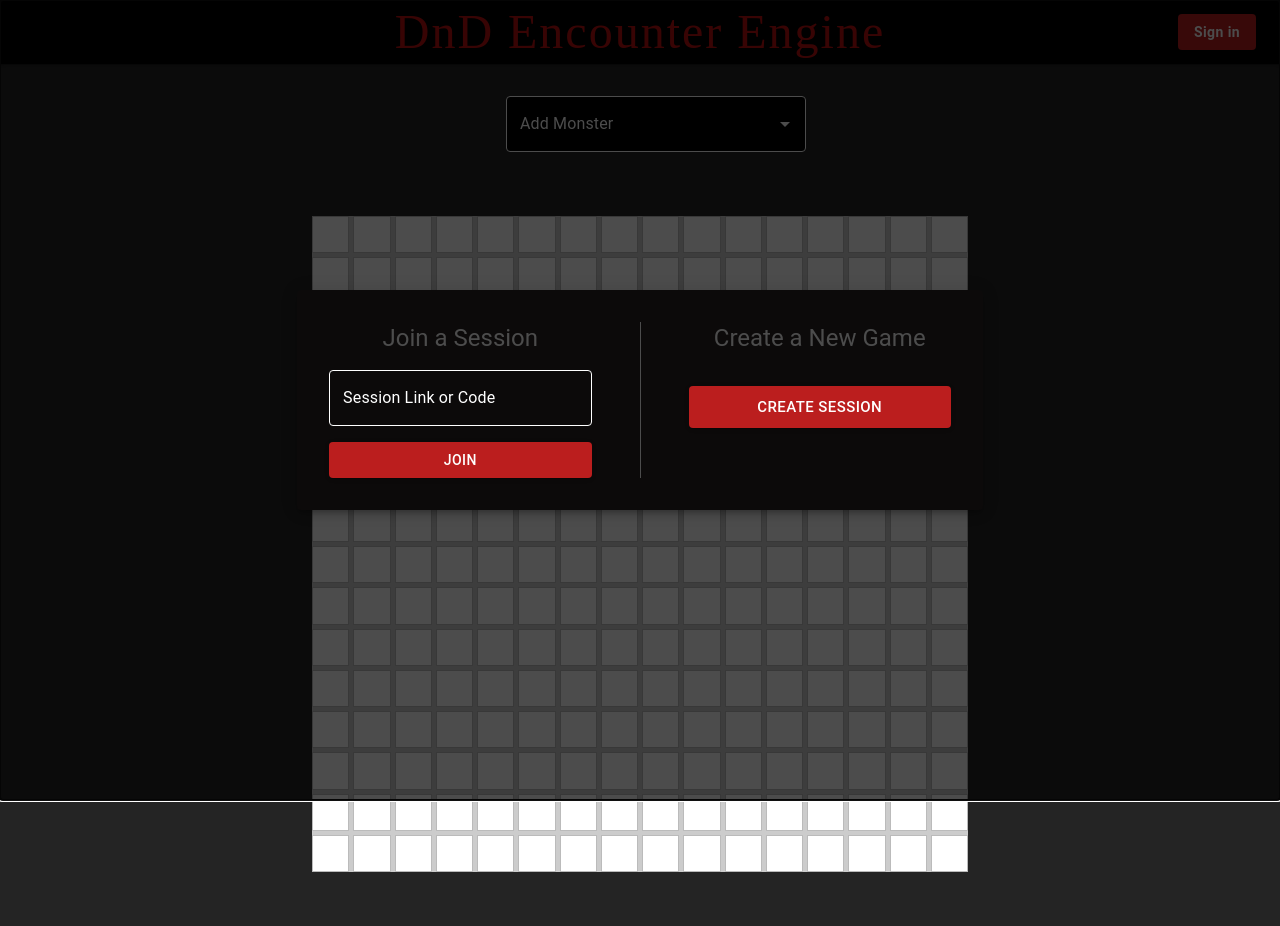
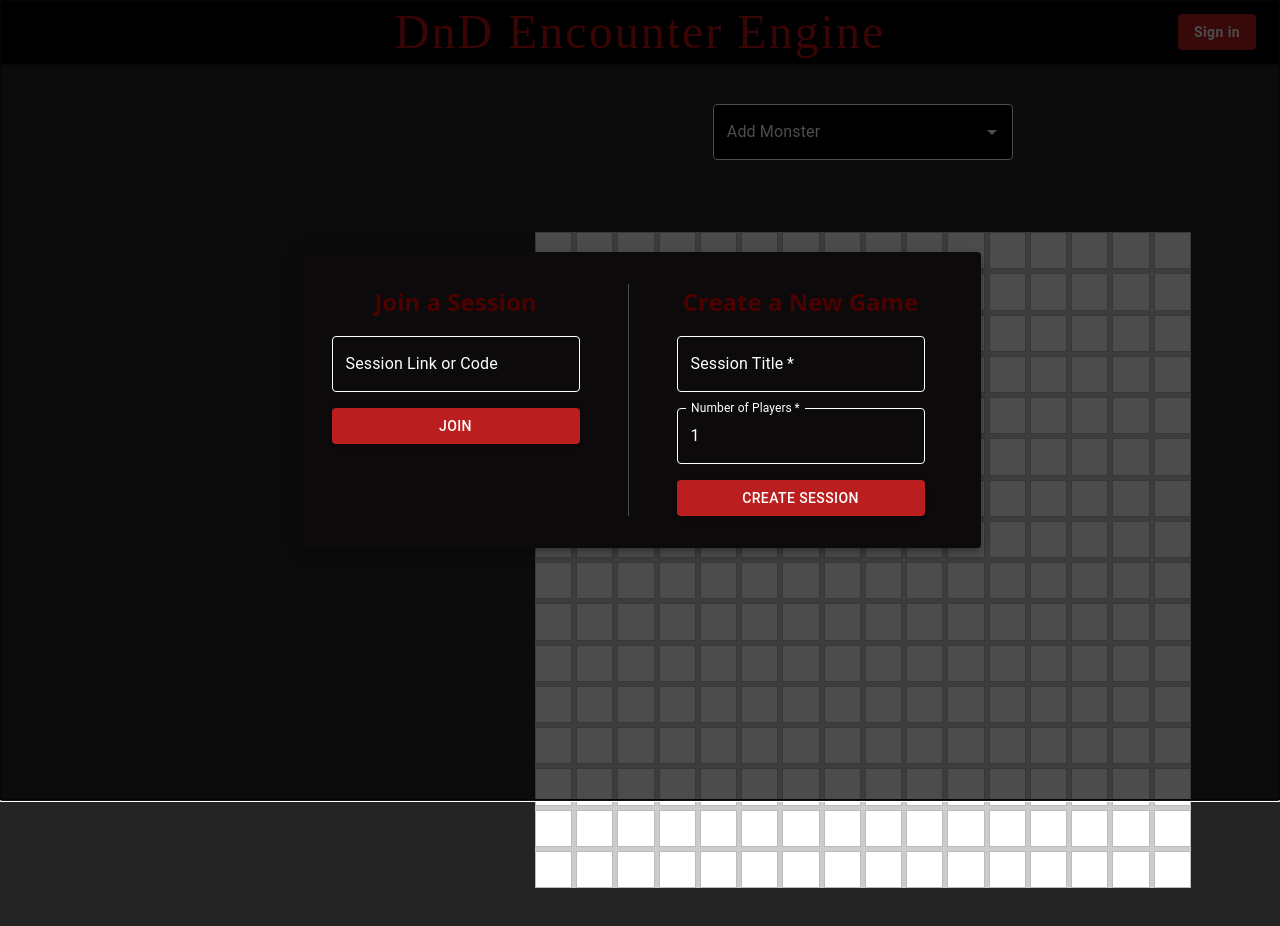
Before and after one commit to samuelashraff/Encounter-Engine, a React (Vite) app in the folder frontend/: page / in a window 1280 px wide. Shown: the top 926 px of the page. Before the commit the page ends 904 px from the top, so only its background shows below. Built offline with nearby package versions, Linux system fonts and the light colour scheme; no server answers; a web font is replaced by a local one.

Commit message:
Refactored frontend code, updated SessionSignUpForm, added vs code stuff to gitignore. Created own CSS styles.

```diff
--- a/frontend/src/App.tsx
+++ b/frontend/src/App.tsx
@@ -23,6 +23,8 @@ function App() {
     const [sessionId, setSessionId] = useState('');
     const [inputSessionId, setInputSessionId] = useState('');
     const [grid, setGrid] = useState<GridCell[]>([]);
+    const [sessionTitle, setSessionTitle] = useState("");
+    const [numPlayers, setNumPlayers] = useState<number | undefined>(undefined);
 
     // SnackBar states
     const [snackbarOpen, setSnackbarOpen] = useState(false);
@@ -106,8 +108,11 @@ function App() {
             socket.emit('join_session', { session_id: inputSessionId.trim() });
         }
     };
-    const handleCreateSession = () => {
+    const handleCreateSession = (title: string, numPlayers: number) => {
+        setSessionTitle(title);
+        setNumPlayers(numPlayers);
         if (socket) {
+            // You may want to send title/numPlayers to backend in the future
             socket.emit('create_session');
         }
     };
@@ -168,6 +173,8 @@ function App() {
     const handleLeaveSession = () => {
         setSessionJoined(false);
         setSessionId('');
+        setSessionTitle('');
+        setNumPlayers(undefined);
         setGrid([]);
         setSnackbarMessage('You have left the session.');
         setSnackbarSeverity('success');
@@ -187,6 +194,8 @@ function App() {
                     setMonsterToPlace(monster);
                     setPlacingMonster(true);
                 }}
+                sessionTitle={sessionTitle}
+                numPlayers={numPlayers}
             />
             <Modal
                 open={!sessionJoined}
--- a/frontend/src/components/BoardArea.tsx
+++ b/frontend/src/components/BoardArea.tsx
@@ -1,33 +1,51 @@
 import React from 'react';
-import Box from '@mui/material/Box';
 import MonsterDropdown from './MonsterDropdown';
 import CombatGrid from './CombatGrid';
 import type { Monster } from './MonsterDropdown';
 import type { GridCell } from '../App';
+import '../styles/BoardArea.css';
 
 interface BoardAreaProps {
     grid: GridCell[];
     onCellClick: (idx: number, value: boolean) => void;
     onMonsterSelect: (monster: Monster) => void;
+    sessionTitle: string;
+    numPlayers?: number;
 }
 
-export default function BoardArea({ grid, onCellClick, onMonsterSelect }: BoardAreaProps) {
+export default function BoardArea({ grid, onCellClick, onMonsterSelect, sessionTitle, numPlayers }: BoardAreaProps) {
     return (
-        <Box
-            display="flex"
-            flexDirection="column"
-            justifyContent="center"
-            alignItems="center"
-            minHeight="calc(100vh - 80px)"
-            gap={4}
-        >
-            <Box minWidth={300} ml={4} pt={4} display="flex" justifyContent="flex-start">
-                <MonsterDropdown onSelect={onMonsterSelect} />
-            </Box>
-            <CombatGrid
-                grid={grid}
-                onCellClick={onCellClick}
-            />
-        </Box>
+        <div className="boardarea-root">
+            {/* Left column: Session Info */}
+            <div className="boardarea-left-col">
+                {(sessionTitle && numPlayers) && (
+                    <>
+                        <h1>Session Info</h1>
+                        <div className="boardarea-session-info-outer">
+                            <div className="boardarea-session-info-area">
+                                <span className="boardarea-session-label">Session name:&nbsp;</span>
+                                <span className="boardarea-session-title">{sessionTitle}</span>
+                            </div>
+                            <div className="boardarea-session-info-area">
+                                <span className="boardarea-session-label">Players:&nbsp;</span>
+                                <span className="boardarea-session-title">{numPlayers}</span>
+                            </div>
+                        </div>
+                    </>
+                )}
+            </div>
+            {/* Right column: Dropdown above Grid */}
+            <div className="boardarea-right-main-col">
+                <div className="boardarea-dropdown-col">
+                    <MonsterDropdown onSelect={onMonsterSelect} />
+                </div>
+                <div className="boardarea-grid-row">
+                    <CombatGrid
+                        grid={grid}
+                        onCellClick={onCellClick}
+                    />
+                </div>
+            </div>
+        </div>
     );
 }
--- /dev/null
+++ b/frontend/src/components/CreateSessionForm.tsx
@@ -0,0 +1,81 @@
+// src/components/CreateSessionForm.tsx
+import React, { useState } from 'react';
+import { TextField, Button } from '@mui/material';
+import '../styles/SessionForm.css';
+
+interface CreateSessionFormProps {
+  onCreate: (sessionTitle: string, numPlayers: number) => void;
+}
+
+const CreateSessionForm: React.FC<CreateSessionFormProps> = ({ onCreate }) => {
+  const [sessionTitle, setSessionTitle] = useState('');
+  const [numPlayers, setNumPlayers] = useState(1);
+
+  const handleSubmit = (e: React.FormEvent) => {
+    e.preventDefault();
+    onCreate(sessionTitle, numPlayers);
+  };
+
+  return (
+    <div className="sessionform-root sessionform-root-create">
+      <span className="sessionform-title">Create a New Game</span>
+      <form className="sessionform-form" onSubmit={handleSubmit}>
+        <TextField
+          label="Session Title"
+          variant="outlined"
+          fullWidth
+          required
+          value={sessionTitle}
+          onChange={e => setSessionTitle(e.target.value)}
+          slotProps={{
+            input: { style: { color: '#fff' } },
+            inputLabel: { style: { color: '#fff' } }
+          }}
+          sx={{
+            mb: 2,
+            '& .MuiOutlinedInput-root': {
+              '& fieldset': { borderColor: '#fff' },
+              '&:hover fieldset': { borderColor: '#fff' },
+              '&.Mui-focused fieldset': { borderColor: '#fff' },
+            },
+          }}
+        />
+        <TextField
+          label="Number of Players"
+          type="number"
+          variant="outlined"
+          fullWidth
+          required
+          value={numPlayers}
+          onChange={e => setNumPlayers(Number(e.target.value))}
+          slotProps={{
+            input: {
+                inputProps: { min: 1, max: 20 },
+                style: { color: '#fff' }
+            },
+            inputLabel: { style: { color: '#fff' } }
+            }
+        }
+          sx={{
+            mb: 2,
+            '& .MuiOutlinedInput-root': {
+              '& fieldset': { borderColor: '#fff' },
+              '&:hover fieldset': { borderColor: '#fff' },
+              '&.Mui-focused fieldset': { borderColor: '#fff' },
+            },
+          }}
+        />
+        <Button
+          type="submit"
+          variant="contained"
+          fullWidth
+          className="sessionform-join-btn sessionform-create-btn"
+        >
+          Create Session
+        </Button>
+      </form>
+    </div>
+  );
+};
+
+export default CreateSessionForm;
--- /dev/null
+++ b/frontend/src/components/JoinSessionForm.tsx
@@ -0,0 +1,49 @@
+import React from 'react';
+import { TextField, Button } from '@mui/material';
+import '../styles/SessionForm.css';
+
+interface JoinSessionFormProps {
+  inputSessionId: string;
+  setInputSessionId: (id: string) => void;
+  handleJoinSession: (e: React.FormEvent) => void;
+}
+
+
+export default function JoinSessionForm({
+  inputSessionId,
+  setInputSessionId,
+  handleJoinSession,
+}: JoinSessionFormProps) {
+  return (
+    <div className="sessionform-root">
+      <span className="sessionform-title">Join a Session</span>
+      <form className="sessionform-form" onSubmit={handleJoinSession}>
+        <TextField
+          label="Session Link or Code"
+          variant="outlined"
+          fullWidth
+          value={inputSessionId}
+          onChange={e => setInputSessionId(e.target.value)}
+          InputLabelProps={{ style: { color: '#fff' } }}
+          InputProps={{ style: { color: '#fff' } }}
+          sx={{
+            mb: 2,
+            '& .MuiOutlinedInput-root': {
+              '& fieldset': { borderColor: '#fff' },
+              '&:hover fieldset': { borderColor: '#fff' },
+              '&.Mui-focused fieldset': { borderColor: '#fff' },
+            },
+          }}
+        />
+        <Button
+          type="submit"
+          variant="contained"
+          fullWidth
+          className="sessionform-join-btn"
+        >
+          Join
+        </Button>
+      </form>
+    </div>
+  );
+}
--- a/frontend/src/components/SessionSignUpForm.tsx
+++ b/frontend/src/components/SessionSignUpForm.tsx
@@ -1,11 +1,13 @@
-import React from 'react';
+import React, { useState } from 'react';
 import { Box, Divider, Typography, Button, TextField, Paper } from '@mui/material';
+import CreateSessionForm from './CreateSessionForm';
+import JoinSessionForm from './JoinSessionForm';
 
 interface SessionSignUpFormProps {
     inputSessionId: string;
     setInputSessionId: (id: string) => void;
     handleJoinSession: (e: React.FormEvent) => void;
-    handleCreateSession: () => void;
+    handleCreateSession: (sessionTitle: string, numPlayers: number) => void;
 }
 
 export default function SessionSignUpForm({
@@ -14,6 +16,7 @@ export default function SessionSignUpForm({
     handleJoinSession,
     handleCreateSession,
 }: SessionSignUpFormProps) {
+
     return (
         <Box
             display="flex"
@@ -32,64 +35,16 @@ export default function SessionSignUpForm({
                 }}
             >
                 {/* Join Session */}
-                <Box flex={1} display="flex" flexDirection="column" alignItems="center" pr={3}>
-                    <Typography variant="h5" mb={2} color="#fff">
-                        Join a Session
-                    </Typography>
-                    <form onSubmit={handleJoinSession} style={{ width: '100%' }}>
-                        <TextField
-                            label="Session Link or Code"
-                            variant="outlined"
-                            fullWidth
-                            value={inputSessionId}
-                            onChange={e => setInputSessionId(e.target.value)}
-                            sx={{
-                                mb: 2,
-                                input: { color: '#fff' },
-                                label: { color: '#fff' },
-                                '& .MuiOutlinedInput-root': {
-                                    '& fieldset': { borderColor: '#fff' },
-                                    '&:hover fieldset': { borderColor: '#fff' },
-                                    '&.Mui-focused fieldset': { borderColor: '#fff' },
-                                },
-                            }}
-                        />
-                        <Button
-                            type="submit"
-                            variant="contained"
-                            fullWidth
-                            sx={{
-                                bgcolor: '#bb1e1eff',
-                                color: '#fff',
-                                '&:hover': { bgcolor: '#7a1010' },
-                            }}
-                        >
-                            Join
-                        </Button>
-                    </form>
-                </Box>
+                <JoinSessionForm
+                    inputSessionId={inputSessionId}
+                    setInputSessionId={setInputSessionId}
+                    handleJoinSession={handleJoinSession}
+                />
                 {/* Divider */}
                 <Divider orientation="vertical" flexItem sx={{ mx: 3, borderColor: '#fff' }} />
                 {/* Create Session */}
-                <Box flex={1} display="flex" flexDirection="column" alignItems="center" pl={3}>
-                    <Typography variant="h5" mb={2} color="#fff">
-                        Create a New Game
-                    </Typography>
-                    <Button
-                        variant="contained"
-                        size="large"
-                        onClick={handleCreateSession}
-                        sx={{
-                            mt: 2,
-                            width: '100%',
-                            bgcolor: '#bb1e1eff',
-                            color: '#fff',
-                            '&:hover': { bgcolor: '#7a1010' },
-                        }}
-                    >
-                        Create Session
-                    </Button>
-                </Box>
+                <CreateSessionForm onCreate={handleCreateSession} />
+
             </Paper>
         </Box>
     );
--- /dev/null
+++ b/frontend/src/styles/BoardArea.css
@@ -0,0 +1,92 @@
+/*
+ * BoardArea.css (new layout for two-column BoardArea)
+ */
+
+.boardarea-root {
+  display: flex;
+  flex-direction: row;
+  justify-content: flex-start;
+  align-items: flex-start;
+  width: 100%;
+  max-width: 100vw;
+  margin-left: auto;
+  margin-right: auto;
+  gap: 3rem;
+}
+
+.boardarea-left-col {
+  flex: 1 1 30%;
+  display: flex;
+  flex-direction: column;
+  align-items: flex-start;
+  justify-content: flex-start;
+  width: 30%;
+  min-width: 12rem;
+  max-width: 28rem;
+  margin-top: 2.5rem;
+  margin-left: 2.5rem;
+}
+
+.boardarea-right-main-col {
+  flex: 1 1 70%;
+  display: flex;
+  flex-direction: column;
+  align-items: center;
+  justify-content: flex-start;
+  width: 70%;
+  min-width: 20rem;
+  max-width: 100%;
+  margin-top: 2.5rem;
+  margin-bottom: 2.5rem;
+}
+
+.boardarea-dropdown-col {
+  width: 100%;
+  display: flex;
+  justify-content: center;
+  margin-bottom: 2.5rem;
+}
+
+.boardarea-grid-row {
+  width: 100%;
+  display: flex;
+  justify-content: center;
+}
+
+.boardarea-session-info-outer {
+  width: 100%;
+  display: flex;
+  flex-direction: column;
+  align-items: flex-start;
+  margin-left: 1.5rem;
+  margin-top: 2rem;
+  margin-bottom: 0.5rem;
+  gap: 0.5rem;
+}
+
+.boardarea-session-info-area {
+  display: inline-flex;
+  flex-direction: row !important;
+  align-items: center;
+}
+
+.boardarea-session-label {
+  font-size: 1.1rem;
+  color: #bbb;
+  margin-right: 0.5rem;
+}
+
+.boardarea-session-title {
+  font-weight: bold;
+  font-size: 1.35rem;
+  color: #fff;
+  padding: 0.5rem 1rem;
+  border-radius: 0.5rem;
+}
+
+.boardarea-session-players {
+  font-size: 1rem;
+  color: #bbb;
+  margin-top: 0.25rem;
+  margin-left: 0.25rem;
+}
--- /dev/null
+++ b/frontend/src/styles/SessionForm.css
@@ -0,0 +1,35 @@
+.sessionform-root-create {
+  padding-left: 1.5rem;
+}
+
+.sessionform-root {
+  flex: 1;
+  display: flex;
+  flex-direction: column;
+  align-items: center;
+  padding-right: 1.5rem;
+}
+
+.sessionform-title {
+  font-size: 1.5rem;
+  font-weight: bold;
+  color: rgb(255, 0, 0);
+  margin-bottom: 1rem;
+}
+
+.sessionform-form {
+  width: 100%;
+  display: flex;
+  flex-direction: column;
+}
+
+.sessionform-join-btn {
+  background: #bb1e1eff !important;
+  color: #fff;
+  font-weight: 600;
+  margin-top: 0.5rem;
+  transition: background 0.2s;
+}
+.sessionform-join-btn:hover {
+  background: #7a1010 !important;
+}
```
Also changed, not shown: 1 other file (tests, documents, lock files or other folders).
